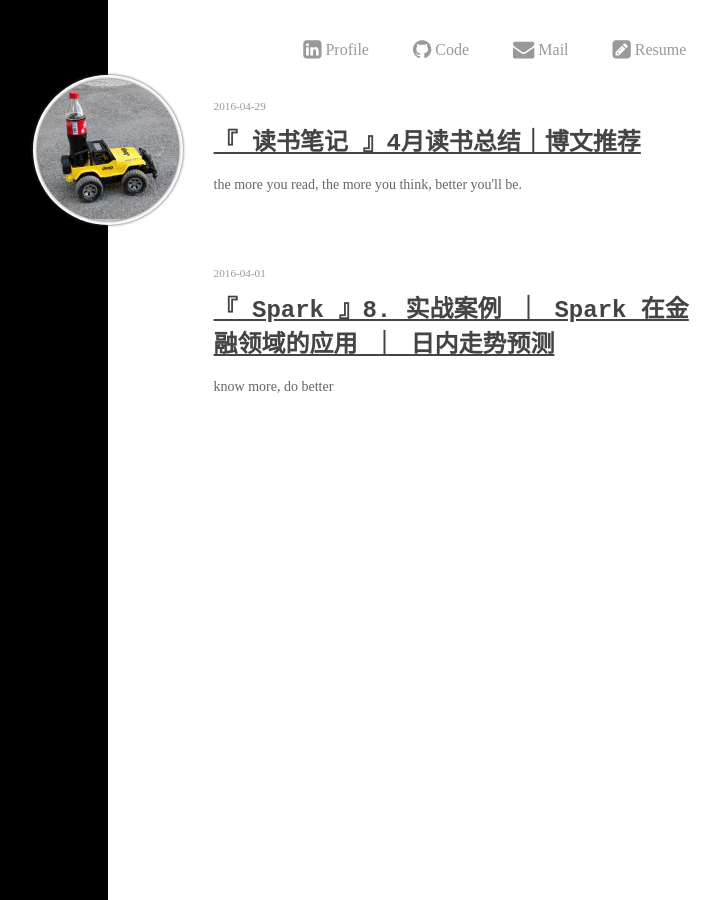
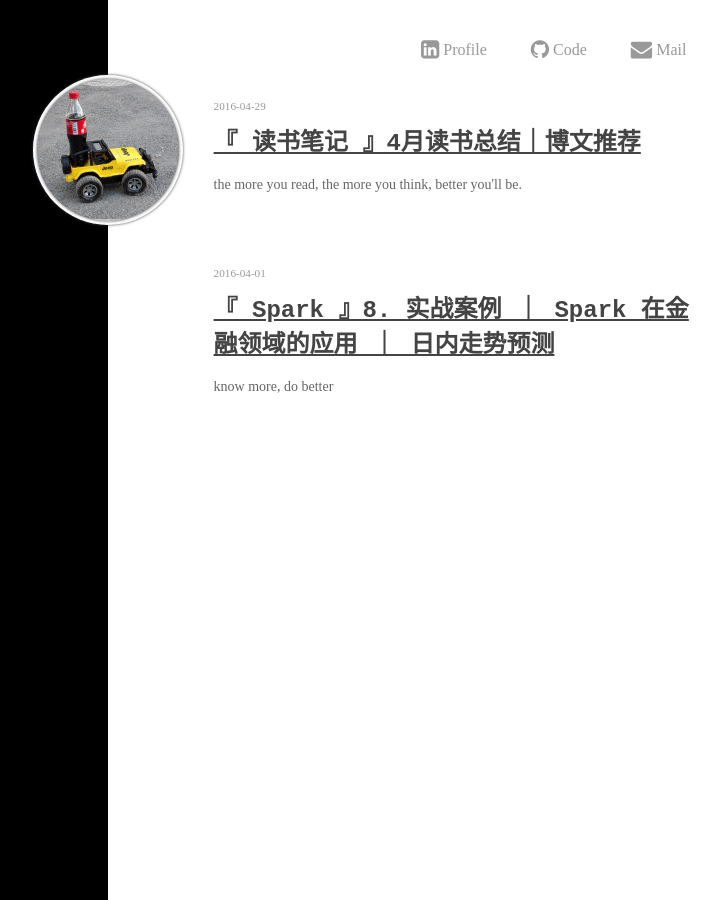
Before and after one commit to gracefully/gracefull.github.com, a Jekyll site: the page built from index.html, in a window 1280 px wide. Shown: the whole page, without its empty margins (276-995 px from the left). Built offline with Jekyll 4.4.1, drawn with Linux system fonts in a browser that asks for light colours; the list of posts is cut into pages by our own code.

Commit message:
change index.html

```diff
--- a/index.html
+++ b/index.html
@@ -8,7 +8,7 @@ layout: home
           <a href="{{ site.myblog.linkedin }}"><i class="icon-linkedin-sign icon-large"></i><span> Profile</span></a>
           <a href="{{ site.myblog.github }}"><i class="icon-github icon-large"></i><span> Code</span></a>
           <a href="{{ site.myblog.email }}"><i class="icon-envelope icon-large"></i><span> Mail</span></a>
-          <a class="hide-phone" href="http://litaotao.github.io/resume" target="_blank"><i class="icon-edit-sign icon-large"></i><span> Resume</span></a>
+          <!--<a class="hide-phone" href="http://litaotao.github.io/resume" target="_blank"><i class="icon-edit-sign icon-large"></i><span> Resume</span></a>-->
         </div>
 
         <ul class="artical-list">
```
